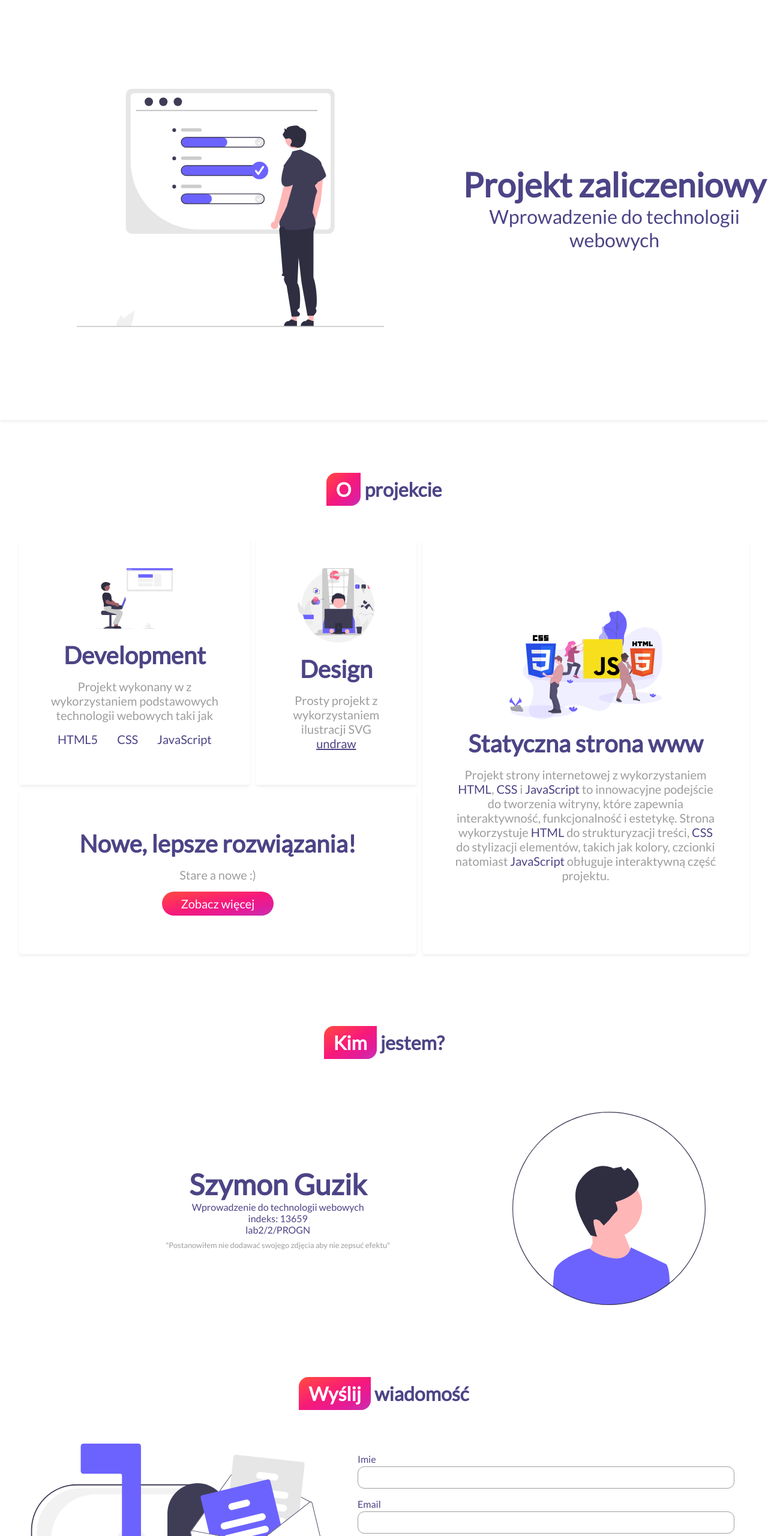
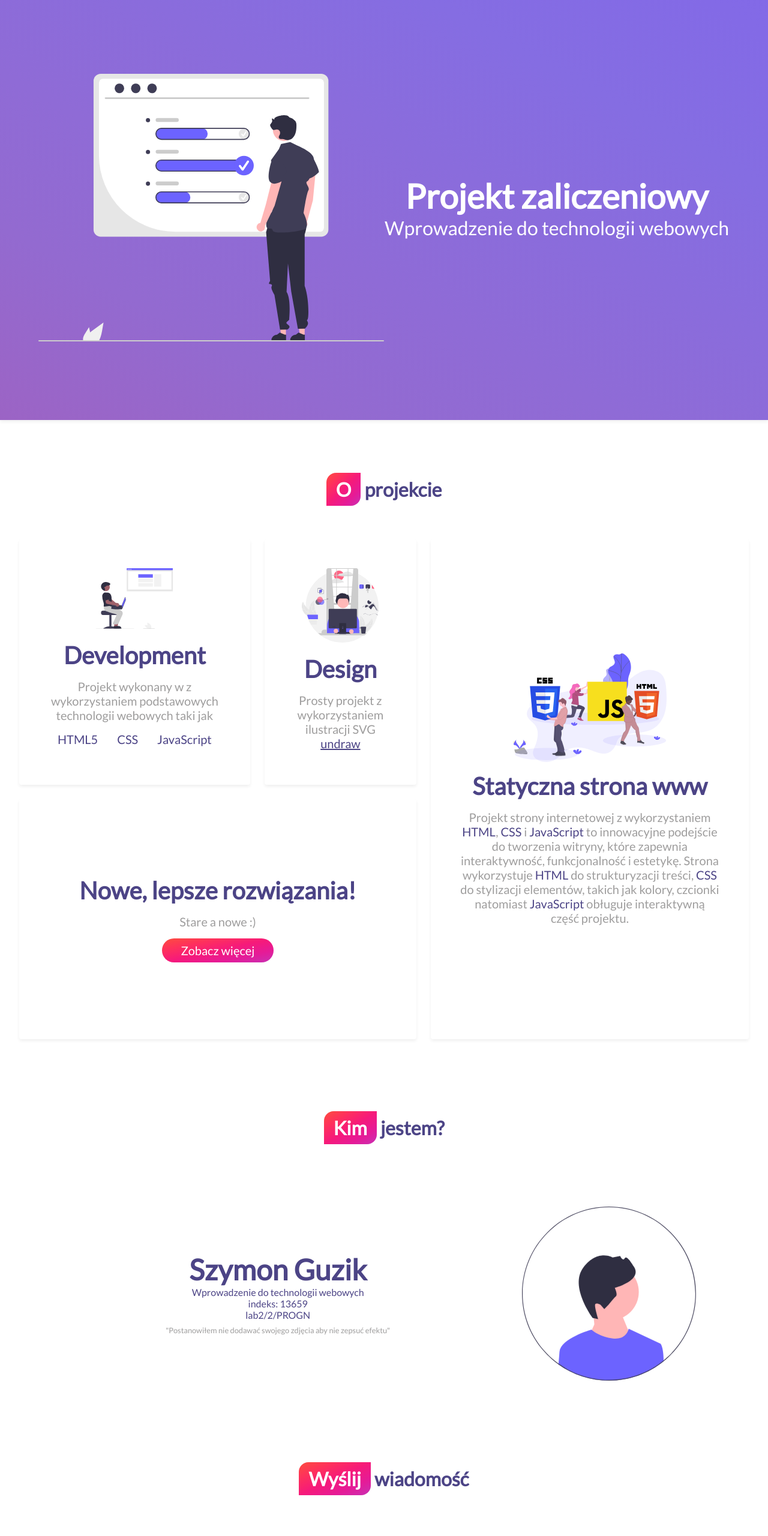
Before and after one commit to Ghornon/WSEI-2022-2023-lato-Wprowadzenie-do-technologii-webowych, a plain HTML site: page index.html in a window 1280 px wide. Shown: the part 100-2660 px from the top of the page at 60% size. Drawn offline with Linux system fonts and the light colour scheme.

Commit message:
Add some tweaks

```diff
--- a/index.html
+++ b/index.html
@@ -125,13 +125,13 @@
 		</section>
 
 		<section id="contact">
-			<div class="section-title">
+			<header class="section-title">
 				<p class="section-title-main">Wyślij</p>
 				<span class="section-title-sub">wiadomość</span>
-			</div>
+			</header>
 
 			<div class="contact-content">
-				<img src="images/undraw_mailbox_re_dvds.svg" alt="mail-image" />
+				<img src="images/undraw_mailbox_re_dvds.svg" alt="mail image" />
 				<form class="contact-form">
 					<div class="contact-form-field">
 						<label for="name">Imie</label>
--- a/style.css
+++ b/style.css
@@ -230,10 +230,23 @@ body {
 	justify-content: center;
 	position: relative;
 	box-shadow: var(--Shadow);
+	padding: 4rem;
+	animation: heroBgAnimation 3s infinite alternate-reverse;
+	background: var(--MainAccent);
+	background-size: 200% 200%;
+}
+
+@keyframes heroBgAnimation {
+	from {
+		background-position: 0% 0%;
+	}
+	to {
+		background-position: 100% 100%;
+	}
 }
 
 .hero-image {
-	width: 80%;
+	width: 70%;
 	margin: 0 auto;
 	display: block;
 }
@@ -245,11 +258,12 @@ body {
 
 .hero-content h1 {
 	font-size: 2.5rem;
-	color: var(--TextPrimary);
+	color: var(--White);
 }
 
-.hero-content span {
+.hero-content > span {
 	font-size: 1.25rem;
+	color: var(--White);
 }
 
 @media only screen and (min-width: 1000px) {
@@ -258,10 +272,10 @@ body {
 		align-items: center;
 	}
 	.hero-image {
-		width: 40%;
+		width: 50%;
 	}
 	.hero-content {
-		width: 40%;
+		width: 50%;
 	}
 
 	.hero-content h1 {
@@ -278,7 +292,7 @@ body {
 	height: 4rem;
 	margin: 2rem auto;
 	border-radius: 1rem;
-	border: 0.2rem solid #7d62f2;
+	border: 0.2rem solid var(--White);
 	background: none;
 	display: block;
 	position: relative;
@@ -287,7 +301,7 @@ body {
 .scroll-down-circle {
 	height: 0.8rem;
 	width: 0.8rem;
-	background: var(--MainAccent);
+	background: var(--White);
 	border-radius: 50%;
 	animation: circleJump 1s infinite linear;
 	position: absolute;
@@ -345,7 +359,7 @@ body {
 
 .grid {
 	display: grid;
-	gap: 10px;
+	gap: 1.5rem;
 }
 
 .grid-item {
@@ -417,6 +431,7 @@ body {
 	}
 
 	.grid-item:nth-child(3) {
+		min-height: 400px;
 		display: flex;
 		flex-direction: column;
 		align-items: center;
@@ -490,6 +505,16 @@ body {
 	width: 50%;
 	display: block;
 	margin: 2rem auto;
+	animation: bounce 2s ease-in-out infinite alternate-reverse;
+}
+
+@keyframes bounce {
+	from {
+		transform: scale(0.9);
+	}
+	to {
+		transform: scale(1);
+	}
 }
 
 @media only screen and (min-width: 800px) {
@@ -542,9 +567,10 @@ body {
 .contact-form textarea {
 	width: 100%;
 	font-size: 1rem;
-	padding: 0.5rem 0.2rem;
-	border-radius: 0.7rem;
-	border: 1px solid var(--TextSecondary);
+	padding: 1rem;
+	border-radius: 1rem 0 1rem 0;
+	border: 1px solid var(--TextPrimary);
+	color: var(--TextPrimary);
 }
 
 .contact-form-btn {
```
